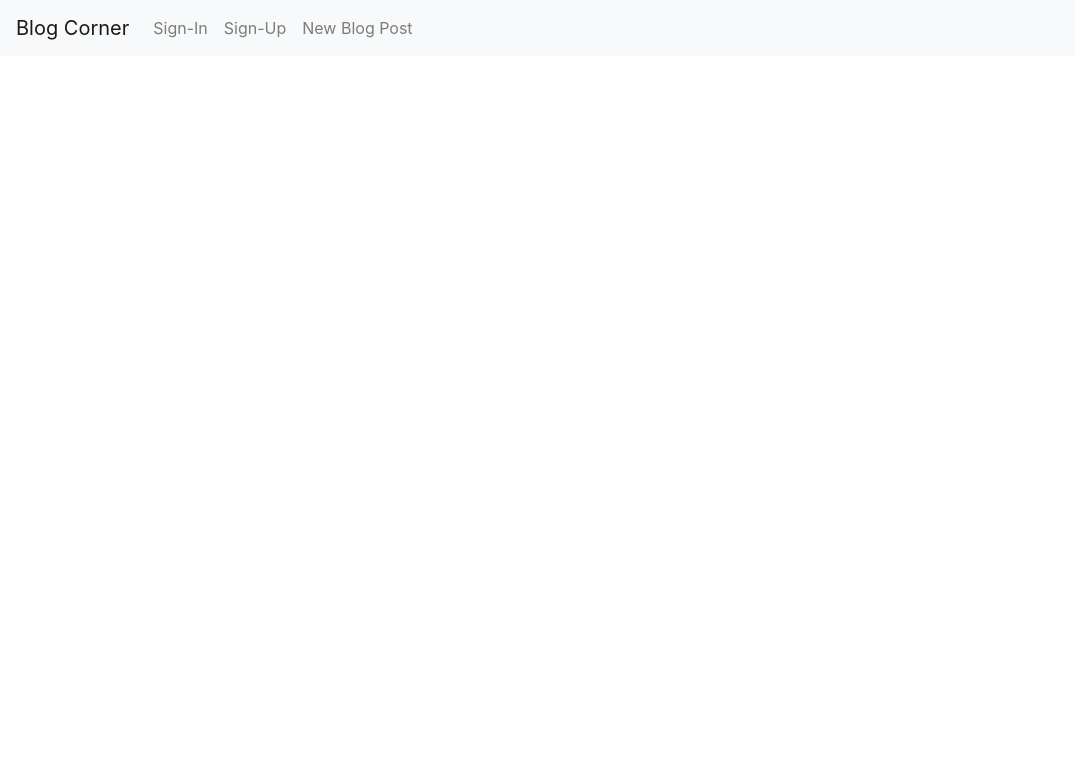
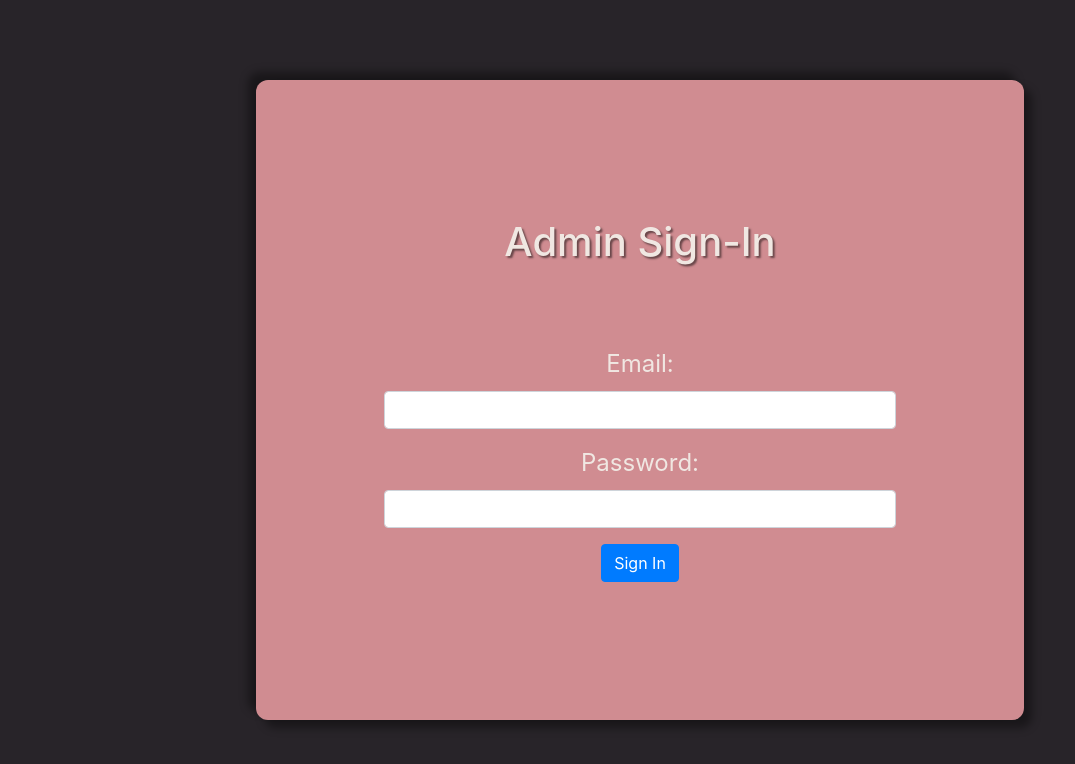
Before and after one commit to LaurenwallerDesigns/ui-lhamann, a React (Create React App) app: page /admin-sign-in in a window 1280 px wide. Shown: the top 764 px of the page, without its empty margins (0-1075 px from the left). Built offline with nearby package versions, Linux system fonts and the light colour scheme.

Commit message:
add admin sign-in

```diff
--- a/src/App.js
+++ b/src/App.js
@@ -1,11 +1,11 @@
 import React, { Component } from "react";
-import { BrowserRouter as Router, Route, Link, Switch } from "react-router-dom";
+import { BrowserRouter as Router, Route } from "react-router-dom";
 import './styles/App.scss';
 import "bootstrap/dist/css/bootstrap.min.css";
 import Home from './components/home';
+import Index from './components/home-index';
 import BlogPost from './components/blog-post';
 import NewPost from './components/new-post';
-import SignUp from './components/sign-up';
 import Blogs from './components/all-blogs';
 import SignIn from './components/sign-in';
 
@@ -25,31 +25,12 @@ class App extends Component {
       return (
 
         <Router>
-          <div>
-          <nav className="navbar navbar-expand-lg navbar-light bg-light">
-            <Link to="/" className="navbar-brand">Blog Corner</Link>
-            <div className="collpase navbar-collapse">
-              <ul className="navbar-nav mr-auto">
-              <li className="navbar-item">
-                  <Link to="/sign-in" className="nav-link">Sign-In</Link>
-                </li>
-                <li className="navbar-item">
-                  <Link to="/sign-up" className="nav-link">Sign-Up</Link>
-                </li>
-                <li className="navbar-item">
-                  <Link to="/blog-create" className="nav-link">New Blog Post</Link>
-                </li>
-              </ul>
-            </div>
-          </nav>
-          </div>
-          <Route path="/"  exact render={(props)=> <Blogs{...props}/>} />
+          <Route path="/"  exact render={(props)=> <Index{...props}/>} />
           <Route path="/blog/:id" render={(props) => <BlogPost{...props}/>}/>
           <Route path="/blog-create" component={NewPost} />
           <Route path="/blogs" render={(props)=> <Blogs{...props}/>} />
-          <Route path="/user/:id" render={(props) => <Home{...props}/>}/>
-          <Route path="/sign-up" component={SignUp} />
-          <Route path="/sign-in" component={SignIn} />
+          <Route path="/admin/:id" render={(props) => <Home{...props}/>}/>
+          <Route path="/admin-sign-in" component={SignIn} />
         </Router>
       )
     }
--- a/src/components/blog-post.js
+++ b/src/components/blog-post.js
@@ -9,6 +9,7 @@ export default class BlogPost extends Component {
             description: "",
             body: "",
             date: "",
+            category: "",
             createdBy: {
                 firstName: "",
                 lastName: ""
@@ -23,6 +24,7 @@ export default class BlogPost extends Component {
                 title: res.data.data.title,
                 description: res.data.data.description,
                 body: res.data.data.body,
+                category: res.data.data.category,
                 date: res.data.data.createdAt
                 // firstName: res.data.data.createdBy.firstName === null? "unknown" : res.data.data.createdBy.firstName ,
         })
@@ -44,6 +46,7 @@ export default class BlogPost extends Component {
                 <h2>{this.state.description}</h2>
                 <span className="date">{this.state.date}</span>
                 <span className="author">{this.state.firstName} {this.state.lastName}</span>
+                <span className="category">{this.state.category}</span>
                 <p>{this.state.body}</p>
             </div>
         )
--- /dev/null
+++ b/src/components/home-index.js
@@ -0,0 +1,40 @@
+import React, { Component } from 'react';
+import { Link } from "react-router-dom";
+
+
+export default class Index extends Component{
+    constructor(props) {
+        super(props);
+        this.state = {
+            portfolioredirect: "/portfolio",
+            blogredirect: "/blogs",
+            bulletJournalredirect: '/bullet-journal'
+        }
+    }
+    render() {
+        return (
+            <div className="index-section">
+                <header>
+                    <h1>Lauren's Routes</h1>
+                </header>
+                <div className="index-flex">
+                    <Link to= {this.state.portfolioredirect}>
+                        <section className="portfolio">
+                            <h1> Portfolio</h1>
+                        </section>
+                    </Link>
+                    <Link to= {this.state.blogredirect}>
+                        <section className="blog">
+                            <h1> Blog</h1>
+                        </section>
+                    </Link>
+                    <Link to={this.state.bulletJournalredirect}>
+                        <section className="bullet-journal">
+                            <h1> Bullet Journal</h1>
+                        </section>
+                    </Link>
+                </div>
+            </div>
+        );
+    }
+}
--- a/src/components/sign-in.js
+++ b/src/components/sign-in.js
@@ -1,10 +1,91 @@
 import React, { Component } from 'react';
+import { Redirect } from "react-router-dom";
+import axios from 'axios';
 
 export default class SignIn extends Component {
+    constructor(props) {
+        super(props);
+        this.state = {
+            email: "",
+            password: "",
+            redirect: null,
+            id: "",
+            firstName: ""
+        }
+        this.submit = this.submit.bind(this);
+        this.onChange = this.onChange.bind(this);
+    }
+
+    onChange(e) {
+        const id = e.target.id;
+        if(id === "form-email") {
+            this.setState({
+                email: e.target.value
+            })
+        } else if (id === "form-password") {
+            this.setState({
+                password: e.target.value
+            })
+        } else if (id === "form-password-retype") {
+            this.setState({
+                retypePw: e.target.value
+            })
+        }else {
+            console.log("No matching target Id")
+        }
+}
+
+submit(e) {
+    e.preventDefault();
+
+    console.log("sign-in");
+    const checkUser = {
+        email: this.state.email,
+        password: this.state.password
+    };
+
+    axios.post('http://localhost:3030/signin', checkUser)
+        .then(res => this.setState({
+                                        redirect: `/admin/${res.data.data._id}`,
+                                        id: res.data.data._id,
+                                    firstName: res.data.data.firstName}));
+}
     render() {
+        if (this.state.redirect) {
+            return <Redirect
+            to={{
+            pathname: `${this.state.redirect}`,
+            state: { id: this.state.id,
+                        firstName: this.state.firstName }
+          }}
+        />
+        }
         return (
-            <div>
-                <p>Welcome to Sign In!!</p>
+            <div className="admin-signin">
+                <h2>Admin Sign-In</h2>
+                <form onSubmit={this.submit}>
+                    <div className="form-group">
+                            <label>Email: </label>
+                            <input  type="email"
+                                    className="form-control"
+                                    id="form-email"
+                                    value={this.state.email}
+                                    onChange={this.onChange}
+                                    required
+                                    />
+                        </div>
+                        <div className="form-group">
+                            <label>Password: </label>
+                            <input  type="password"
+                                    className="form-control"
+                                    id="form-password"
+                                    value={this.state.password}
+                                    onChange={this.onChange}
+                                    required
+                                    />
+                        </div>
+                        <button type="submit" className="btn btn-primary">Sign In</button>
+                </form>
             </div>
         )
     }
--- a/src/components/sign-up.js
+++ b/src/components/sign-up.js
@@ -71,7 +71,7 @@ export default class SignUp extends Component {
 
         axios.post('http://localhost:3030/user/create', newUser)
             .then(res => this.setState({
-                                            redirect: `/user/${res.data.data._id}`,
+                                            redirect: `/admin/${res.data.data._id}`,
                                             id: res.data.data._id}));
     }
     render() {
--- a/src/styles/colors.scss
+++ b/src/styles/colors.scss
@@ -0,0 +1,7 @@
+
+
+$white: #F0E7E2;
+$gold: #C59537;
+$pink: #D08C91;
+$red: #A72B25;
+$purple: #282429;
--- a/src/styles/main.scss
+++ b/src/styles/main.scss
@@ -3,14 +3,90 @@
 
 //mobile
 
- .blog-aside{
-    display : none;
+//home-index
+body{
+    background-color: $purple !important;
 }
 
+#root {
+    min-height: 100vh;
+    max-height: auto;
+    display: flex;
+    flex-direction: column;
+    justify-content: center;
+}
+.index-section {
+    width: auto;
+    margin: auto !important;
+    background-color: $white !important;
+    height: auto;
+    border-radius: 18px;
+    display: flex;
+    flex-direction: column;
+    justify-content: center;
+}
+header {
+    text-align: center;
+    color: $red;
+    h1 {
+        font-size: 2.3em;
+    }
+}
+
+
+.index-flex {
+    margin-top: 10vh;
+    display: flex;
+    flex-direction: column;
+    justify-content: space-between;
+    align-items: center;
+    a {
+        &:hover {
+            text-decoration: none;
+        }
+    }
+    section {
+        background-color: $gold;
+        width: 50vw;
+        height:auto;
+        padding: 5vh;
+        text-align: center;
+        border-radius: 18px;
+        margin-bottom: 3vh;
+        border: solid 0px $red;
+        transition: border 0.5s;
+        &:hover {
+            border: solid 5px $red;
+        }
+        h1 {
+            color: $white;
+            transition: color 0.5s;
+            font-size: 2em;
+            &:hover {
+                color: $red;
+            }
+        }
+    }
+}
+
+.blog-flex{
+    background-color: #ffffff;
+    min-height: 100vh;
+    max-height: auto;
+    display: flex;
+    flex-direction: column;
+}
+
+.blog-flex-central{
+    display: flex;
+    flex-direction:column;
+
+}
 .recent-blog{
+    order: 1;
     width: 80vw;
     height: 30vh;
-    background-color: #eee;
+    background-color: $white;
     margin-left :auto;
     margin-right : auto;
     margin-bottom: 2vh;
@@ -23,3 +99,90 @@
         font-style: italic;
     }
 }
+.aside{
+    order: 2;
+    h1{
+        font-size: 1em;
+    }
+    h3{
+        font-size: .5em;
+    }
+}
+
+
+//admin-signin
+
+.admin-signin{
+    display: flex;
+    flex-direction: column;
+    justify-content: center;
+    background-color: $pink;
+    width: 60vw;
+    margin: auto;
+    text-align: center;
+    height: 80vh;
+    border-radius: 12px;
+    box-shadow: 8px 8px 8px #00000060,
+                            -8px -8px 8px #00000060;
+    h2{
+            font-size: 2.5em;
+            color: $white;
+            text-shadow: 2px 2px 2px #00000080;
+            margin-bottom: 10vh;
+    }
+    label {
+        color: $white;
+        font-size: 1.5em;
+    }
+    input {
+        width: 40vw;
+        margin: 1px auto;
+    }
+}
+@media screen and (orientation: landscape) {
+    .index-section {
+        width: 80vw;
+        height: 90vh;
+    }
+    header{
+        h1{
+            font-size: 3em;
+        }
+    }
+    .index-flex{
+        flex-direction: row;
+        margin-top: 15vh;
+        flex-wrap: wrap;
+        justify-content: center;
+        section {
+            width: 35vw;
+            margin-right: 1vw;
+            height: auto;
+            h1{
+                font-size: 1.5em;
+            }
+        }
+    }
+
+    .blog-flex {
+        display: flex;
+        flex-direction: column;
+        justify-content: center;
+    }
+    .blog-flex-central{
+        display: flex;
+        flex-direction: row;
+        flex-wrap: wrap;
+        width: 80vw;
+        margin-left: auto;
+        margin-right: auto;
+        .recent-blog {
+            min-width: auto;
+            max-width: 35vw;
+            margin-right: 2vw;
+            min-height: auto;
+            height: 45vh;
+            border-radius: 18px;
+        }
+    }
+}
```
Also changed, not shown: src/components/all-blogs.js (+22 -6 lines), src/components/new-post.js (+17 -1 lines).
